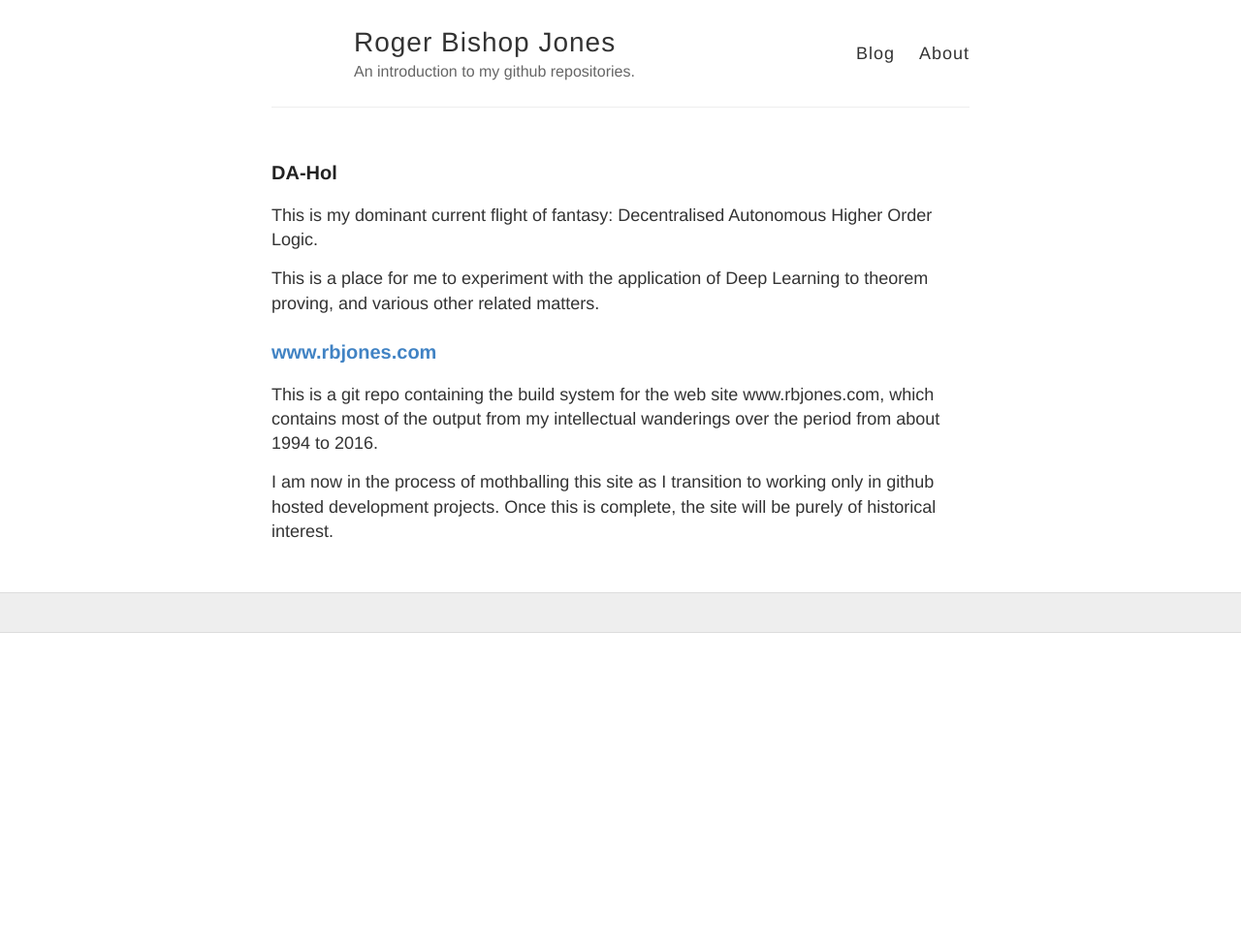
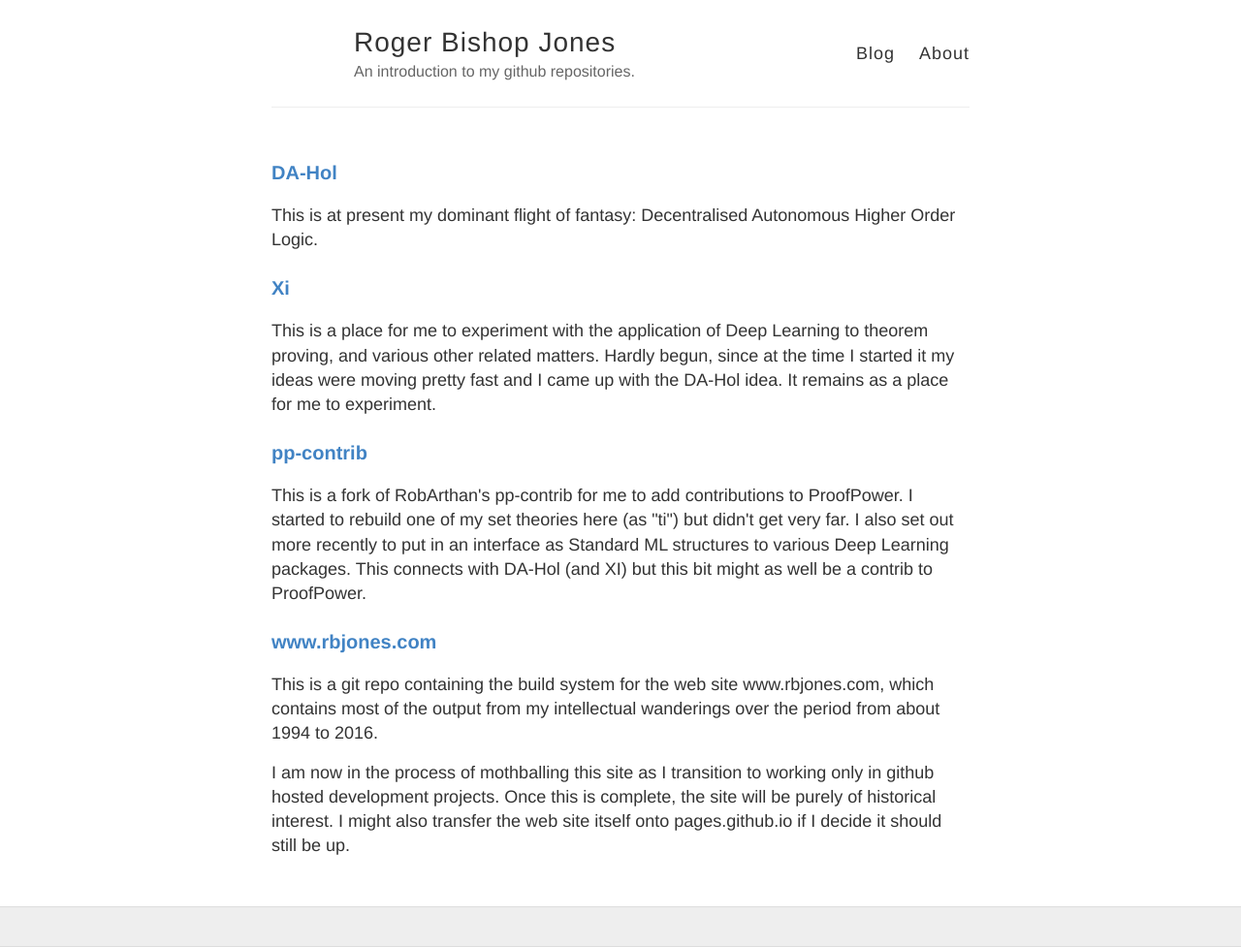
Before and after one commit to rbjones/rbjones.github.io, a Jekyll site: the page built from index.html, in a window 1280 px wide. Shown: the whole page at 97% size. Built offline with Jekyll 4.4.1, drawn with Linux system fonts in a browser that asks for light colours; before the commit the page ends 900 px from its top, so only the background shows below that.

```diff
--- a/blog.html
+++ b/blog.html
@@ -2,7 +2,6 @@
 layout: default
 title: Blog
 ---
-
 
 <div class="posts">
   {% for post in site.posts %}
--- a/index.html
+++ b/index.html
@@ -3,19 +3,38 @@ layout: default
 ---
 
 <h3>
-<a id="designer-templates" class="anchor" href="#designer-templates" aria-hidden="true"><span aria-hidden="true" class="octicon octicon-link"></span></a>DA-Hol</h3>
+  <a id="a" class="anchor" href="https://www.github.com/rbjones/DA-Hol" aria-hidden="true"><span aria-hidden="true" class="octicon octicon-link"></span>DA-Hol</a>
+</h3>
 
-<p>This is my dominant current flight of fantasy: Decentralised Autonomous Higher Order Logic.</p>
+<p>This is at present my dominant flight of fantasy: Decentralised Autonomous Higher Order Logic.</p>
+
+<h3>
+  <a id="b" class="anchor" href="https://www.github.com/rbjones/Xi" aria-hidden="true"><span aria-hidden="true" class="octicon octicon-link">Xi</span></a>
+</h3>
 
 <p>This is a place for me to experiment with the application of Deep Learning to theorem proving, and various other related matters.
+  Hardly begun, since at the time I started it my ideas were moving pretty fast and I came up with the DA-Hol idea.
+  It remains as a place for me to experiment.
 </p>
 
 <h3>
-  <a id="authors-and-contributors" class="anchor" href="#authors-and-contributors" aria-hidden="true"><span aria-hidden="true" class="octicon octicon-link">www.rbjones.com</span></a>
+  <a id="c" class="anchor" href="https://www.github.com/rbjones/pp-contrib" aria-hidden="true"><span aria-hidden="true" class="octicon octicon-link">pp-contrib</span></a>
+</h3>
+
+<p>
+  This is a fork of RobArthan's pp-contrib for me to add contributions to ProofPower.
+  I started to rebuild one of my set theories here (as "ti") but didn't get very far.
+  I also set out more recently to put in an interface as Standard ML structures to various Deep Learning packages.
+  This connects with DA-Hol (and XI) but this bit might as well be a contrib to ProofPower.
+</p>
+
+<h3>
+  <a id="c" class="anchor" href="https://www.github.com/rbjones/www.rbjones.com" aria-hidden="true"><span aria-hidden="true" class="octicon octicon-link">www.rbjones.com</span></a>
 </h3>
 
 <p>This is a git repo containing the build system for the web site www.rbjones.com, which contains most of the output from my intellectual wanderings over the period from about 1994 to 2016.
 </p>
 <p>I am now in the process of mothballing this site as I transition to working only in github hosted development projects.
   Once this is complete, the site will be purely of historical interest.
+  I might also transfer the web site itself onto pages.github.io if I decide it should still be up.
 </p>
```
Also changed, not shown: _posts/2016-11-11-RBJones-at-github.md (added, +10 -0 lines), about.md (+9 -2 lines).
